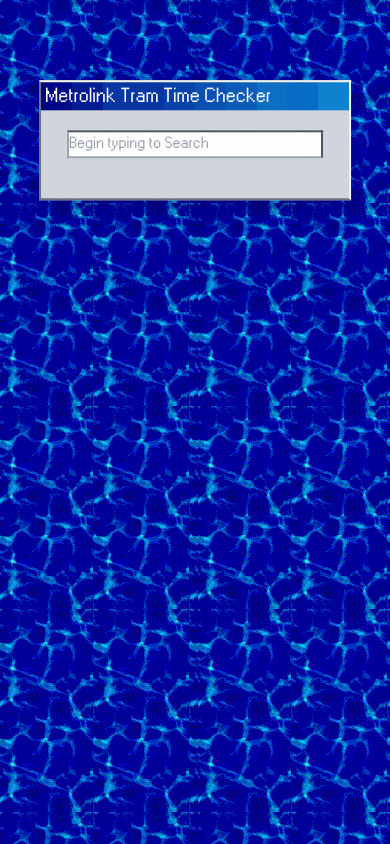
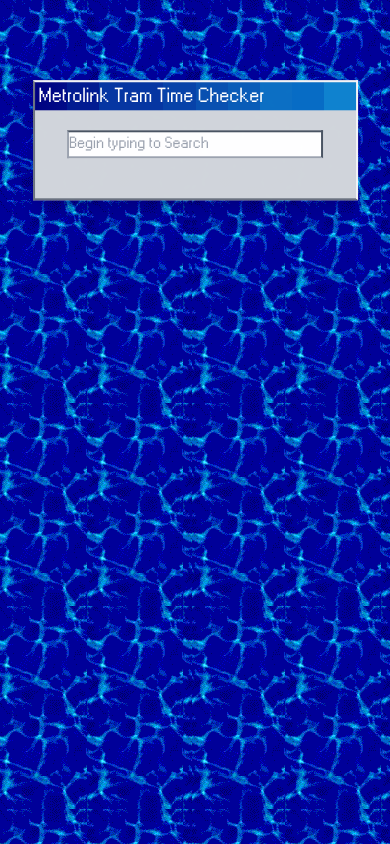
Before and after one commit to Liukaku/nextTram, a Next.js app: page / in a window 390 px wide. Built offline with nearby package versions, Linux system fonts and the light colour scheme.

Commit message:
update bg and mobile view

```diff
--- a/pages/index.tsx
+++ b/pages/index.tsx
@@ -11,7 +11,7 @@ const IndexPage = () => {
 
   useEffect(() => {
     document.getElementsByTagName("body")[0].style.background =
-      "url(/background.png)";
+      "#009 url(/background.png) repeat scroll 100% 100%";
   }, []);
 
   return (
@@ -25,7 +25,7 @@ const IndexPage = () => {
         initial={{ y: 600, x: 100, opacity: 0 }}
         animate={{ y: 0, x: 0, opacity: 1 }}
         transition={{ duration: 1, ease: "anticipate" }}
-        className="w-4/5 mt-20 mx-auto border-2 pb-10 bg-gray-300  border-b-gray-500 border-l-gray-500 border-r-gray-100 border-t-gray-100 shadow-xl"
+        className="md:w-4/5 w-10/12 mt-20 mx-auto border-2 pb-10 bg-gray-300  border-b-gray-500 border-l-gray-500 border-r-gray-100 border-t-gray-100 shadow-xl"
       >
         <div className="p-1 text-xl text-white mb-5 headerBarGrey leading-none bg-zinc-300  border-t-zinc-200 border-r-zinc-200 border-l-zinc-400 border-b-zinc-400">
           Metrolink Tram Time Checker
```
